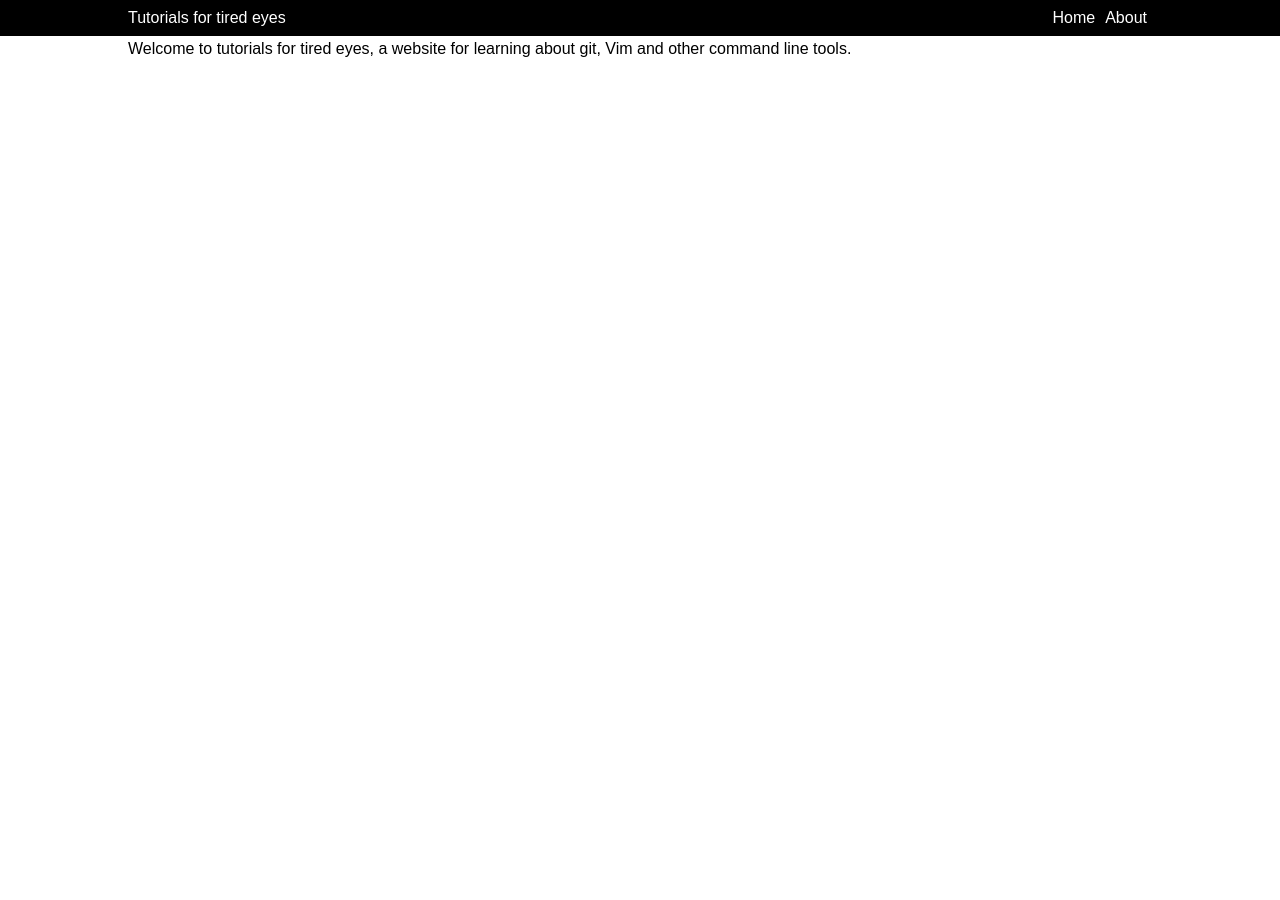
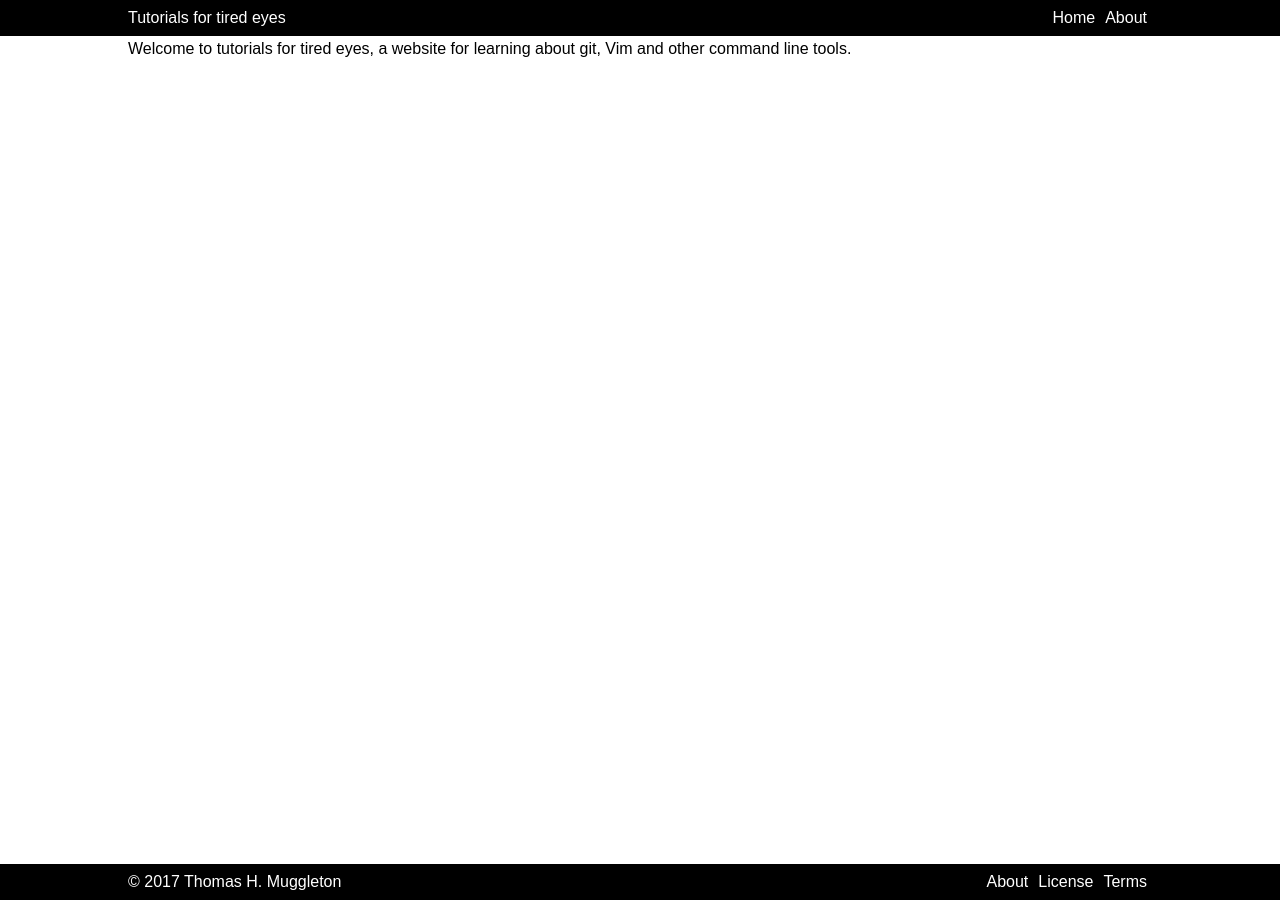
Before and after one commit to thmuggleton/tutorials-for-tired-eyes, a Jekyll site: the page built from index.md, in a window 1280 px wide. Built offline with Jekyll 4.4.1, drawn with Linux system fonts in a browser that asks for light colours.

Commit message:
Add basic footer and placeholder 'About' pages.

```diff
--- a/_config.yml
+++ b/_config.yml
@@ -3,3 +3,7 @@ title: Tutorials for tired eyes
 keywords: GNU, Linux, git, Vim
 description: >
   A website for learning about git, Vim and other command line tools.
+
+last_updated_date: 2017-04-17
+
+permalink: /:categories/:title/
--- a/_includes/footer.html
+++ b/_includes/footer.html
@@ -0,0 +1,15 @@
+<footer class="site-footer">
+  <div class="site-footer__container">
+    <span class="site-footer__copyright-notice">
+      &copy; {{ site.last_updated_date | date: '%Y' }} {{ site.author }}
+    </span>
+    <nav class="site-footer__nav">
+      <ul>
+        {% assign sorted_about_pages = site.categories.about | sort 'position_in_category' %}
+        {% for about_page in sorted_about_pages %}
+        <li><a href="{{ about_page.url }}">{{ about_page.title }}</a></li>
+        {% endfor %}
+      </ul>
+    </nav>
+  </div>
+</footer>
--- a/_includes/header.html
+++ b/_includes/header.html
@@ -6,7 +6,8 @@
     <nav class="site-header__nav">
       <ul>
         <li><a href="{{ "/" | relative_url }}">Home</a></li>
-        <li><a href="#">About</a></li>
+        {% assign about_page = site.categories.about | where: "title", "About" | first %}
+        <li><a href="{{ about_page.url }}">{{ about_page.title }}</a></li>
       </ul>
     </nav>
   </div>
--- a/_sass/running-sections.scss
+++ b/_sass/running-sections.scss
@@ -2,7 +2,7 @@
 
 $vertical-padding: 10px;
 
-.site-header {
+@mixin running-section {
   background: black;
   color: white;
 
@@ -13,14 +13,14 @@ $vertical-padding: 10px;
   }
 }
 
-.site-header__container {
+@mixin running-section-container {
   width: $site-width;
   margin: auto;
   position: relative;
   padding: $vertical-padding 0px;
 }
 
-.site-header__nav {
+@mixin running-section-nav {
   position: absolute;
   top: $vertical-padding;
   right: 0px;
@@ -34,3 +34,42 @@ $vertical-padding: 10px;
     text-decoration: underline;
   }
 }
+
+/*
+  Header
+*/
+
+.site-header {
+  @include running-section();
+}
+
+.site-header__container {
+  @include running-section-container();
+}
+
+.site-header__nav {
+  @include running-section-nav();
+}
+
+/*
+  Footer
+*/
+
+.site-footer {
+  @include running-section();
+  position: absolute;
+  bottom: 0px;
+  width: 100%;
+}
+
+.site-footer__container {
+  @include running-section-container();
+}
+
+.site-footer__copyright-notice {
+  @include base-text();
+}
+
+.site-footer__nav {
+  @include running-section-nav();
+}
```
Also changed, not shown: _posts/about/2017-04-17-about.md (added, +7 -0 lines), _posts/about/2017-04-17-license.md (added, +5 -0 lines), _posts/about/2017-04-17-terms.md (added, +5 -0 lines).
